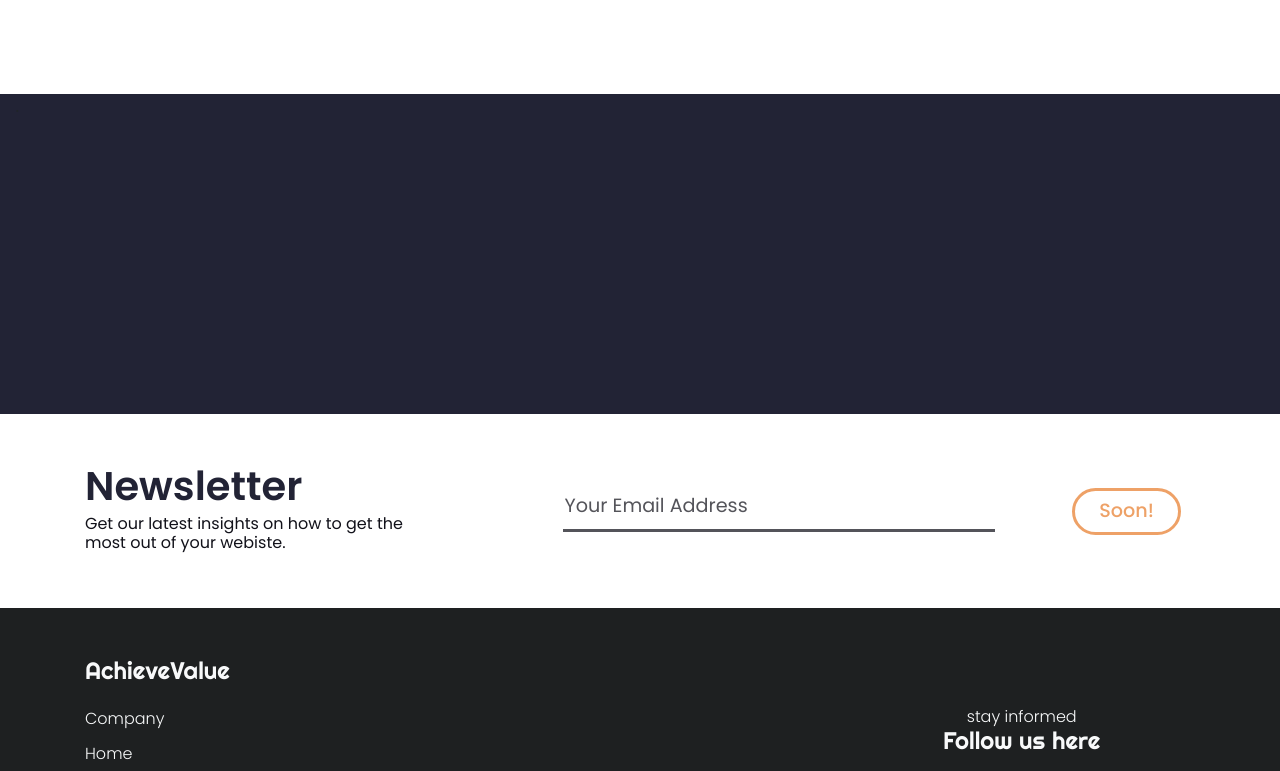
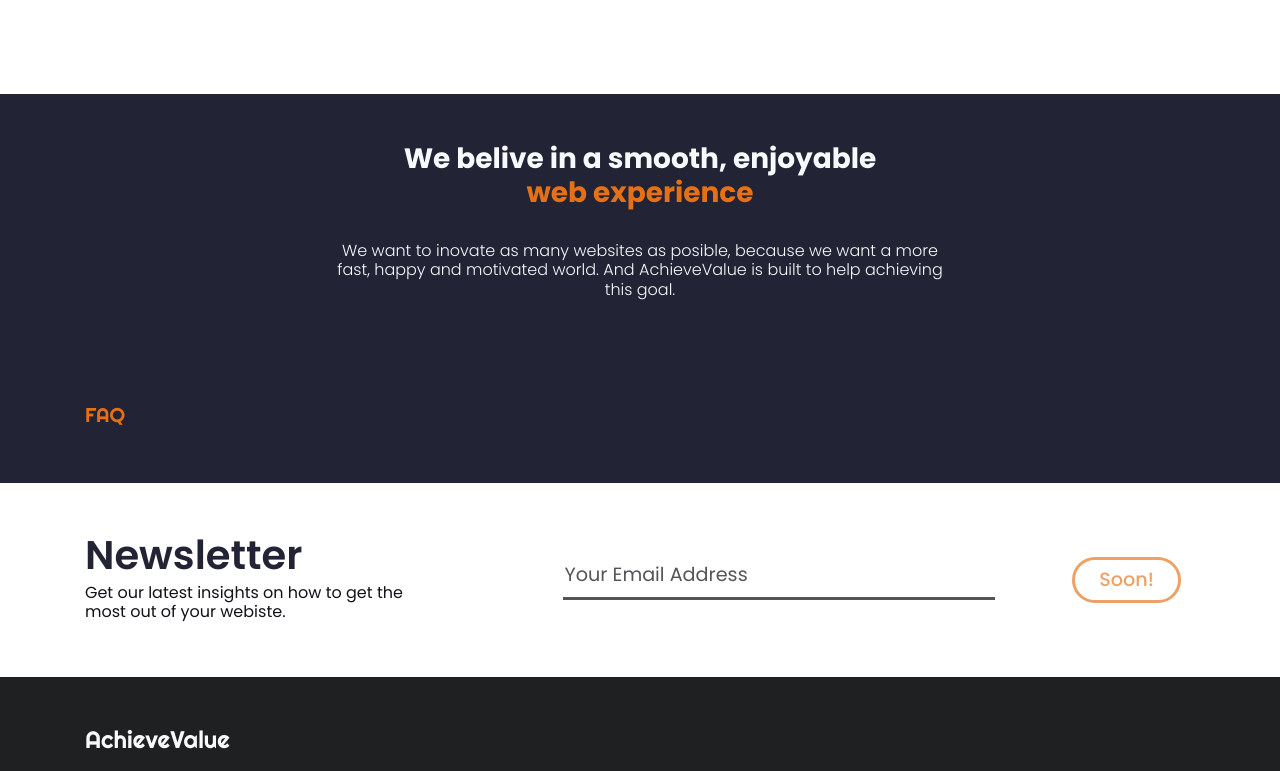
Before and after one commit to AchieveValue/portofolio-frontend, a React (Create React App) app in the folder client/: page / in a window 1280 px wide. Shown: the part 940-1711 px from the top of the page. Built offline with nearby package versions, Linux system fonts and the light colour scheme.

Commit message:
changes small

```diff
--- a/client/src/Components/LandingPage.js
+++ b/client/src/Components/LandingPage.js
@@ -137,8 +137,16 @@ const LandingPage = () => {
                                 </div>
                         </motion.div>
                 </div>
-                <div className="container-fluid mt-5" style={{ background: '#222335', height: '40vh' }}>
-                    .
+                <div className="container-fluid mt-5 text-light d-flex flex-column align-items-center justify-content-center py-5 text-center" style={{ background: '#222335' }}>
+                    <h3 className="poppins font-weight-bold">We belive in a smooth, enjoyable <br /> <span className="" style={{ color: '#E57016' }}>web experience</span></h3>
+                    <h6 className="poppins font-weight-light w-50 mt-4">We want to inovate as many websites as posible, because we want a more fast, happy and motivated world. And AchieveValue is built to help achieving this goal.</h6>
+                </div>
+                {/* <div className="container-fluid my-3 text-light d-flex flex-column align-items-center justify-content-center text-center"><img src="https://i.ibb.co/vXdjsF0/Group-54-Images.png" alt="Group-54-Images" border="0" style={{ maxWidth: '100%'}}/></div> */}
+                <div className="container-fluid text-light d-flex flex-column align-items-left justify-content-center py-5" style={{ background: '#222335' }}>
+                    <div className="container">
+                        <h5 className="rightenous" style={{ color: '#E57016' }}>FAQ</h5>
+                        <h4></h4>
+                    </div>
                 </div>
             </motion.div>
         </>
--- a/client/src/Components/Services.js
+++ b/client/src/Components/Services.js
@@ -19,9 +19,9 @@ const Services = () => {
                 </div>
                 <div className='d-flex w-100 mx-auto row justify-content-center align-items-center px-0 mt-5 mx-0 mb-5'>
                     {/* card 1 */}
-                    <div className='col-10 offset-1 col-lg-2 offset-lg-0 px-0 d-flex flex-column text-light pt-1 shadow-lg mr-5 mb-5' style={{ background: '#222335', borderRadius: '40px', height:'' }}>
+                    <div className='col-10 offset-1 col-md-5 col-lg-4 col-xl-2 offset-md-0 px-0 d-flex flex-column text-light pt-1 shadow-lg mr-5 mb-5' style={{ background: '#222335', borderRadius: '40px', height:'' }}>
                         <div className='d-flex align-items-center mb-3 w-75'><img src='https://i.ibb.co/rvXtFVN/wind-2.png' alt="" className='m-3' /><h5 className='rightenous text-center'>Front-end development</h5></div>
-                        <div className='mx-3 pb-5' style={{ borderBottom: '2px solid white' }}>
+                        <div className='mx-3 pb-5' style={{ borderBottom: '2px solid rgba(255, 255, 255, 0.5)' }}>
                                 <div className='mb-2 px-3 mt-2'><h6 className='poppins font-weight-light'><i className='fas fa-check-circle mr-4' style={{ color: '#32ba7c' }}></i>Web design</h6></div>
                                 <div className='mb-2 px-3 mt-2'><h6 className='poppins font-weight-light'><i className='fas fa-check-circle mr-4' style={{ color: '#32ba7c' }}></i>Navigation</h6></div>
                                 <div className='mb-2 px-3 mt-2'><h6 className='poppins font-weight-light'><i className='fas fa-check-circle mr-4' style={{ color: '#32ba7c' }}></i>Newsletter and contact</h6></div>
@@ -29,15 +29,15 @@ const Services = () => {
                                 <div className='mb-2 px-3 mt-2'><h6 className='poppins font-weight-light'><i className='fas fa-check-circle mr-4' style={{ color: '#32ba7c' }}></i>Domain Set up</h6></div>
                             </div>
                         <div className='d-flex flex-column w-100 align-items-center justify-content-center'>
-                            <h4 className='mt-4 mb-4 poppins font-weight-bold'>$300</h4>
+                            <h4 className='mt-4 mb-4 poppins font-weight-bold'>$69.420 /hr</h4>
                             <button className='btn text-light poppins font-weight-regular w-100 py-2' style={{ background: '#E57016', borderRadius: '5px 5px 40px 40px' }}><h5 className='mb-0'>Learn More</h5></button>
                         </div>
                     </div>
                     {/* card 2 */}
-                    <div className='col-10 offset-1 col-lg-2 offset-lg-0 px-0 d-flex flex-column text-light pt-1 shadow-lg mr-5 mb-5' style={{ background: '#222335', borderRadius: '40px' }}>
+                    <div className='col-10 offset-1 col-md-5 col-lg-4 col-xl-2 offset-md-0 px-0 d-flex flex-column text-light pt-1 shadow-lg mr-xl-5 mb-5' style={{ background: '#222335', borderRadius: '40px' }}>
                         <div className='d-flex align-items-center mb-3 w-75'><img src='https://i.ibb.co/52mK79v/wind-3.png' alt="" className='m-3' /><h5 className='rightenous text-center'>Full website development</h5></div>
 
-                        <div className='mx-3 pb-5' style={{ borderBottom: '2px solid white' }}>
+                        <div className='mx-3 pb-5' style={{ borderBottom: '2px solid rgba(255, 255, 255, 0.5)' }}>
                                 <div className='mb-2 px-3 mt-2'><h6 className='poppins font-weight-light'><i className='fas fa-check-circle mr-4' style={{ color: '#32ba7c' }}></i>Web design</h6></div>
                                 <div className='mb-2 px-3 mt-2'><h6 className='poppins font-weight-light'><i className='fas fa-check-circle mr-4' style={{ color: '#32ba7c' }}></i>Data base</h6></div>
                                 <div className='mb-2 px-3 mt-2'><h6 className='poppins font-weight-light'><i className='fas fa-check-circle mr-4' style={{ color: '#32ba7c' }}></i>Navigation</h6></div>
@@ -50,10 +50,10 @@ const Services = () => {
                         </div>
                     </div>
                     {/* card 3 */}
-                    <div className='col-10 offset-1 col-lg-2 offset-lg-0 px-0 d-flex flex-column text-light pt-1 shadow-lg mr-5 mb-5' style={{ background: '#222335', borderRadius: '40px' }}>
+                    <div className='col-10 offset-1 col-md-5 col-lg-4 col-xl-2 offset-lg-0 px-0 d-flex flex-column text-light pt-1 shadow-lg mr-xl-5 mb-5' style={{ background: '#222335', borderRadius: '40px' }}>
                         <div className='d-flex align-items-center mb-3 w-75'><img src='https://i.ibb.co/wyrJhb9/wind-1.png' alt="" className='m-3' /><h5 className='rightenous text-center'>Back-end development</h5></div>
 
-                        <div className='mx-3 pb-5' style={{ borderBottom: '2px solid white' }}>
+                        <div className='mx-3 pb-5' style={{ borderBottom: '2px solid rgba(255, 255, 255, 0.5)' }}>
                                 <div className='mb-2 px-3 mt-2'><h6 className='poppins font-weight-light'><i className='fas fa-check-circle mr-4' style={{ color: '#32ba7c' }}></i>Data base</h6></div>
                                 <div className='mb-2 px-3 mt-2'><h6 className='poppins font-weight-light'><i className='fas fa-check-circle mr-4' style={{ color: '#32ba7c' }}></i>Newsletter and contact</h6></div>
                                 <div className='mb-2 px-3 mt-2'><h6 className='poppins font-weight-light'><i className='fas fa-check-circle mr-4' style={{ color: '#32ba7c' }}></i>Domain Set up</h6></div>
@@ -102,7 +102,7 @@ const Services = () => {
                                     <h5 className='poppins font-weight-light'>Marketing</h5>
                                     <h5 className='poppins font-weight-light'>SEO</h5>
                                     <h5 className='poppins font-weight-light'>Bug fixing</h5>
-                                    <h5 className='poppins font-weight-light'>Future futures implemention</h5>
+                                    <h5 className='poppins font-weight-light'>We fix if you crash it but it costs more than when we did it in the first time so better no crash it cause your wallet will get ripped in half and we don't want it.</h5>
                                 </div>
                             </div>
                         </div>
```
